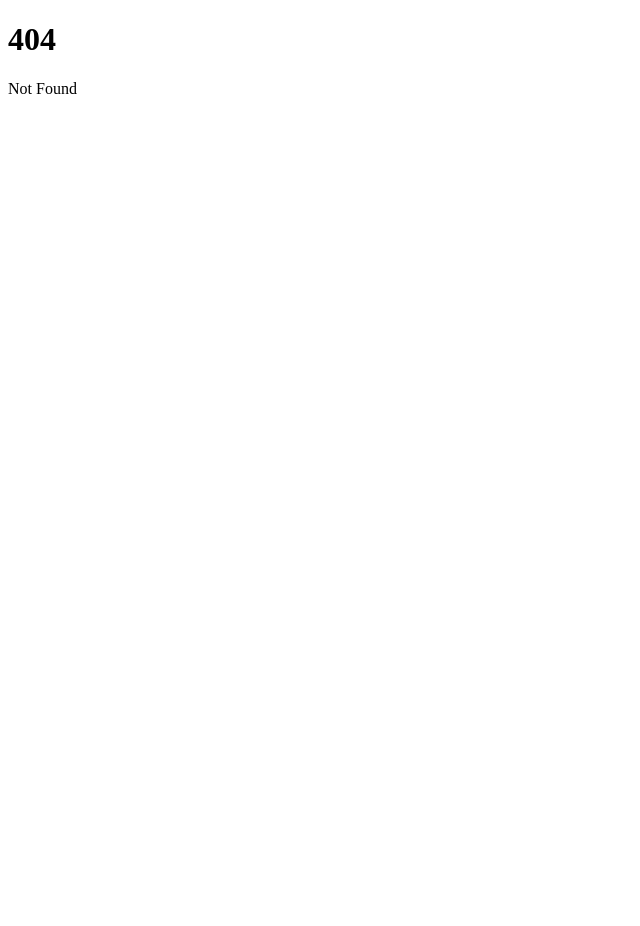
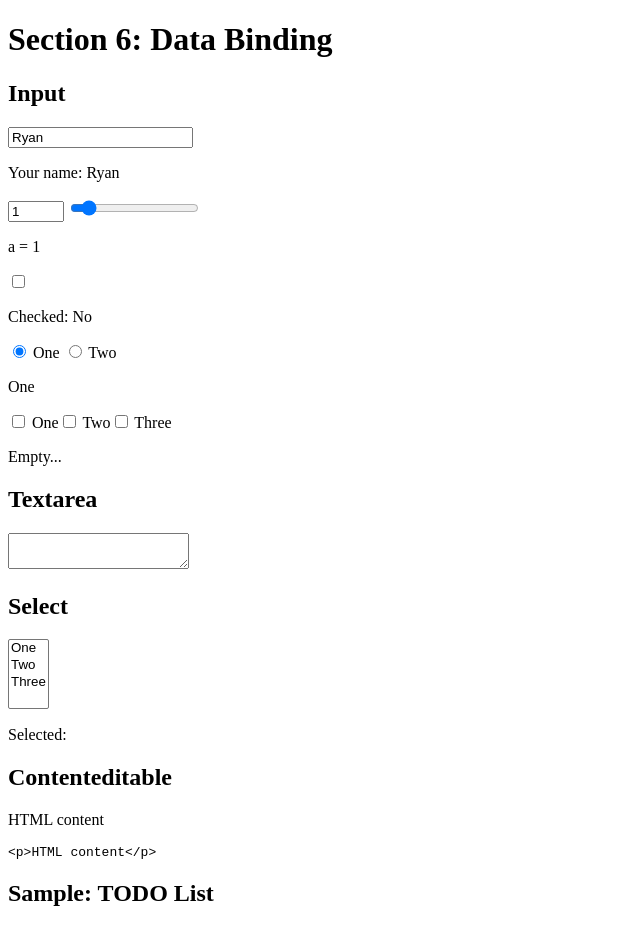
Before and after one commit to woojunro/svelte-a-to-z, a SvelteKit app: page /section6 in a window 1280 px wide. Before the commit this address had no page. Shown: the top 926 px of the page, without its empty margins (0-640 px from the left). Before the commit the page ends 800 px from the top, so only its background shows below. Built offline with nearby package versions, Linux system fonts and the light colour scheme.

Commit message:
section 6

```diff
--- a/src/routes/+page.svelte
+++ b/src/routes/+page.svelte
@@ -5,6 +5,7 @@
 		{ title: 'Props', href: '/section3' },
 		{ title: 'Logic Blocks', href: '/section4' },
 		{ title: 'Handling Events', href: '/section5' },
+		{ title: 'Data Binding', href: '/section6' },
 	];
 </script>
 
--- /dev/null
+++ b/src/routes/section6/+page.svelte
@@ -0,0 +1,95 @@
+<script lang="ts">
+	let name = 'Ryan';
+	let a = 1;
+	let isChecked = false;
+	let group = 'One';
+	const list = ['One', 'Two', 'Three'];
+	let checkedItems: string[] = [];
+
+	let text = '';
+
+	const selectList = [
+		{ id: 1, name: 'One' },
+		{ id: 2, name: 'Two' },
+		{ id: 3, name: 'Three' },
+	];
+	let selected: number[] = [];
+
+	let html = '<p>HTML content</p>';
+
+	let todos = [{ text: 'New TODO', done: false }];
+	function addToDo() {
+		todos = [...todos, { text: 'New TODO', done: false }];
+	}
+	function removeToDo(index: number) {
+		todos = todos.filter((_, i) => i !== index);
+	}
+</script>
+
+<h1>Section 6: Data Binding</h1>
+
+<h2>Input</h2>
+
+<input type="text" bind:value={name} />
+<p>Your name: {name}</p>
+
+<input type="number" bind:value={a} min={0} max={10} />
+<input type="range" bind:value={a} min={0} max={10} />
+<p>a = {a}</p>
+
+<input type="checkbox" bind:checked={isChecked} />
+<p>Checked: {isChecked ? 'Yes' : 'No'}</p>
+
+<label>
+	<input type="radio" value="One" bind:group />
+	One
+</label>
+<label>
+	<input type="radio" value="Two" bind:group />
+	Two
+</label>
+<p>{group}</p>
+
+{#each list as item (item)}
+	<label>
+		<input type="checkbox" bind:group={checkedItems} value={item} />
+		{item}
+	</label>
+{/each}
+{#if checkedItems.length > 0}
+	<p>Checked items: {checkedItems.join(', ')}</p>
+{:else}
+	<p>Empty...</p>
+{/if}
+
+<h2>Textarea</h2>
+<textarea bind:value={text} />
+<p>{text}</p>
+
+<h2>Select</h2>
+<select bind:value={selected} multiple>
+	{#each selectList as item (item.id)}
+		<option value={item.id}>{item.name}</option>
+	{/each}
+</select>
+<p>Selected: {selected.join(', ')}</p>
+
+<h2>Contenteditable</h2>
+<div contenteditable bind:innerHTML={html}></div>
+<pre>{html}</pre>
+
+<h2>Sample: TODO List</h2>
+{#each todos as { text, done }, index (index)}
+	<div class:done>
+		<input type="checkbox" bind:checked={done} />
+		<input type="text" bind:value={text} />
+		<button on:click={() => removeToDo(index)}>❌</button>
+	</div>
+{/each}
+<button on:click={addToDo}>➕</button>
+
+<style>
+	.done {
+		opacity: 0.5;
+	}
+</style>
```
